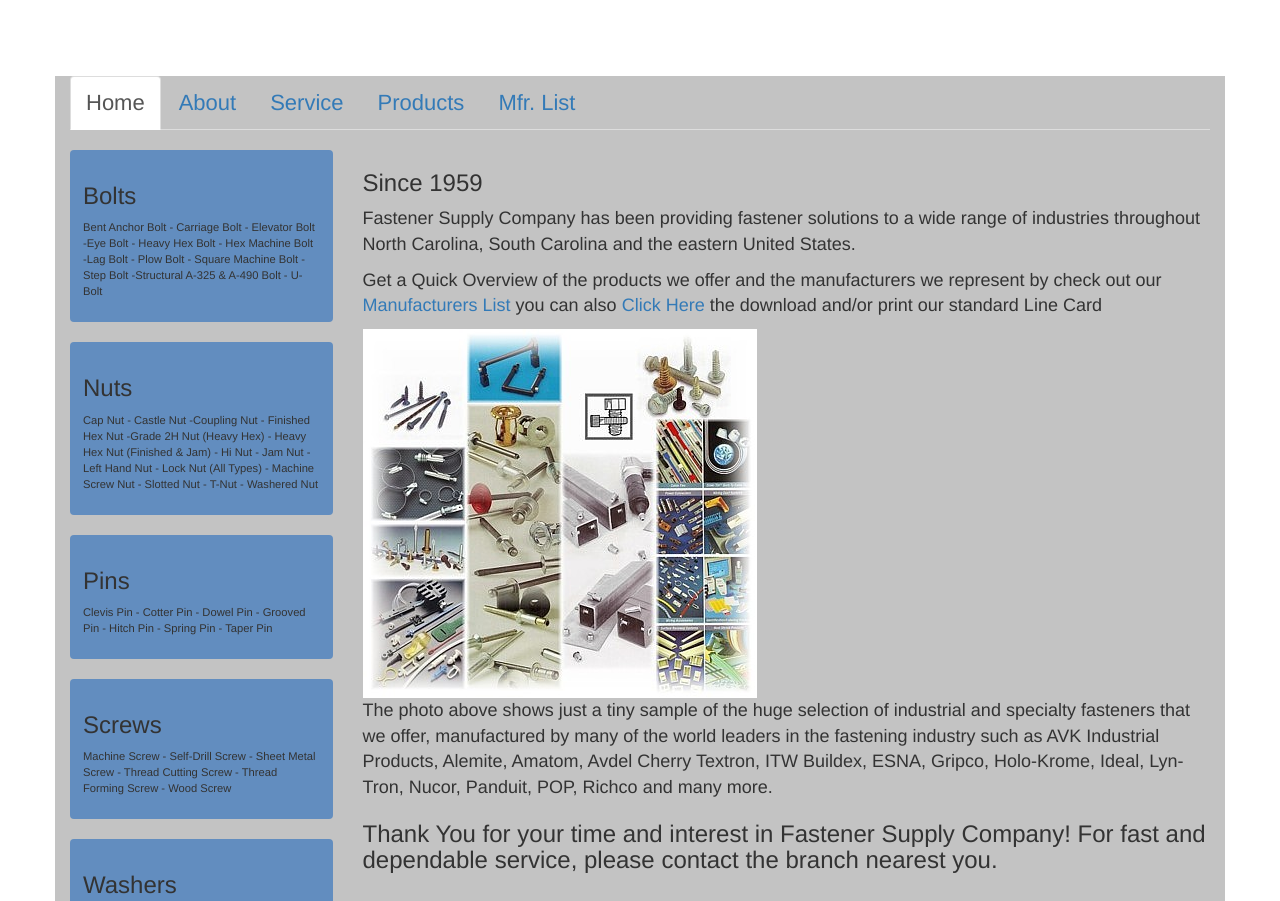
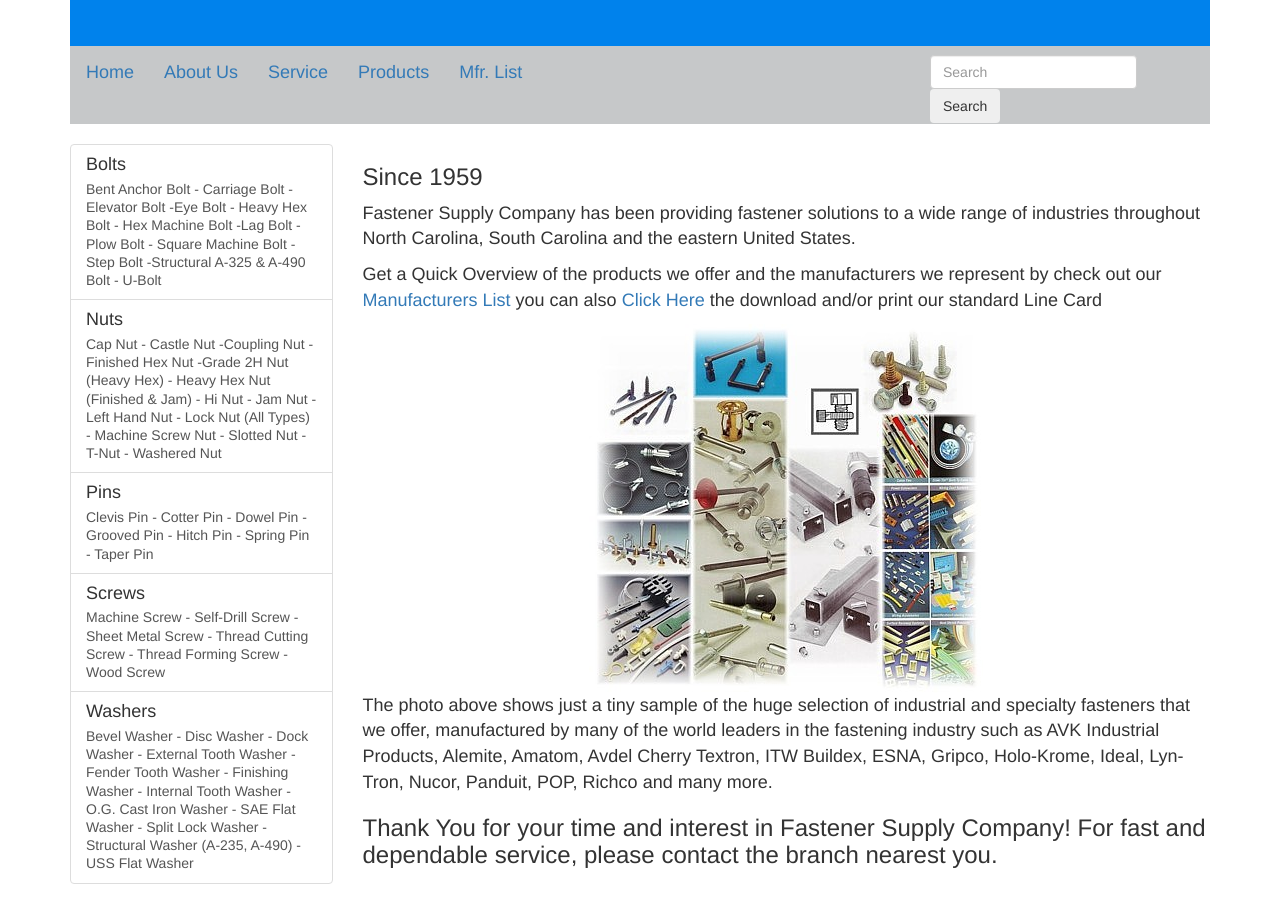
Before and after one commit to JeffwPotter/Fastener-Supply-Project, a website: page static/index.html in a window 1280 px wide. Shown: the part 194-1095 px from the top of the page. Drawn offline with Linux system fonts and the light colour scheme.

Commit message:
Major redo of index styling. updated nav, list

```diff
--- a/static/css/custom.css
+++ b/static/css/custom.css
@@ -1,19 +1,21 @@
-.container {
-  background-color: #c3c3c3;
+.container .jumbotron {
+border-radius: 0;
 }
 
 .jumbotron {
-  background-color: white;
+  background-color: #0082ec;
+  color: white;
+  margin-bottom: 0px;
+}
+.navbar {
+  background-color: #c6c8c9;
+  border-radius: 0;
+  margin-bottom: 0px;
 }
 
-
-.thumbnail {
-  font-size: .8em;
-  border: 0 none;
-  box-shadow: none;
-  background-color: #628dbf;
+.form-inline.pull-xs-right {
+    margin-top: 8px;
+    width: 271px;
+    float: right;
+    margin-right: 8px;
 }
-.main {
-  //*background-color: #617b9c;
-
-}
--- a/static/index.html
+++ b/static/index.html
@@ -4,62 +4,68 @@
   <title>Fastener Supply</title>
   <link href="css/bootstrap.min.css" rel="stylesheet">
   <style type="text/css">
-  .nav-tabs li a {font-size:22px;}
+  .navbar li a {font-size:18px;}
   </style>
   <link rel="stylesheet" type="text/css" href="css/custom.css">
   <meta name="viewport" content="width=device-width, initial-scale=1, maximum-scale=1, user-scalable=no">
 </head>
 <body>
-  <div class="jumbotron">
-    <div class="container">
+  <div class="container">
+    <div class="jumbotron">
       <h1>Fastener Supply Company</h1>
       <p>"A Complete Source for your Fastener Requirements"</p>
     </div>
   </div>
   <div class="container">
-    <div class="row">
-      <div class="col-sm-12">
-        <ul class="nav nav-tabs">
-          <li role="presentation" class="active"><a href="#">Home</a></li>
-          <li role="presentation"><a href="#">About</a></li>
-          <li role="presentation"><a href="#">Service</a></li>
-          <li role="presentation"><a href="#">Products</a></li>
-          <li role="presentation"><a href="#">Mfr. List</a></li>
-        </ul>
-      </div>
-    </div>
-    <br/>
+    <nav class="navbar navbar-dark bg-faded">
+      <ul class="nav navbar-nav">
+        <li class="nav-item active">
+          <a class="nav-link" href="#">Home <span class="sr-only">(current)</span></a>
+        </li>
+        <li class="nav-item">
+          <a class="nav-link" href="#">About Us</a>
+        </li>
+        <li class="nav-item">
+          <a class="nav-link" href="#">Service</a>
+        </li>
+        <li class="nav-item">
+          <a class="nav-link" href="#">Products</a>
+        </li>
+        <li class="nav-item">
+          <a class="nav-link" href="#">Mfr. List</a>
+        </li>
+      </ul>
+      <form class="form-inline pull-xs-right">
+        <input class="form-control" type="text" placeholder="Search">
+        <button class="btn btn-success-outline" type="submit">Search</button>
+      </form>
+    </nav>
+  </div>
+  <br/>
+  <div class="container">
     <div class="row">
       <div class="col-md-3">
-        <div class="thumbnail">
-          <div class="caption">
-            <h3>Bolts</h3>
-            <p>Bent Anchor Bolt - Carriage Bolt - Elevator Bolt -Eye Bolt - Heavy Hex Bolt - Hex Machine Bolt -Lag Bolt - Plow Bolt - Square Machine Bolt -Step Bolt -Structural A-325 & A-490 Bolt - U-Bolt</p>
-          </div>
-        </div>
-        <div class="thumbnail">
-          <div class="caption">
-            <h3>Nuts</h3>
-            <p>Cap Nut - Castle Nut -Coupling Nut - Finished Hex Nut -Grade 2H Nut (Heavy Hex) - Heavy Hex Nut (Finished & Jam) - Hi Nut - Jam Nut - Left Hand Nut - Lock Nut (All Types) - Machine Screw Nut - Slotted Nut - T-Nut - Washered Nut</p>
-          </div>
-        </div>
-        <div class="thumbnail">
-          <div class="caption">
-            <h3>Pins</h3>
-            <p>Clevis Pin - Cotter Pin - Dowel Pin - Grooved Pin - Hitch Pin - Spring Pin - Taper Pin</p>
-          </div>
-        </div>
-        <div class="thumbnail">
-          <div class="caption">
-            <h3>Screws</h3>
-            <p>Machine Screw - Self-Drill Screw - Sheet Metal Screw - Thread Cutting Screw - Thread Forming Screw - Wood Screw</p>
-          </div>
-        </div>
-        <div class="thumbnail">
-          <div class="caption">
-            <h3>Washers</h3>
-            <p>Bevel Washer - Disc Washer - Dock Washer - External Tooth Washer - Fender Tooth Washer - Finishing Washer - Internal Tooth Washer - O.G. Cast Iron Washer - SAE Flat Washer - Split Lock Washer - Structural Washer (A-235, A-490) - USS Flat Washer</p>
-          </div>
+        <div class="list-group">
+          <a href="#" class="list-group-item">
+            <h4 class="list-group-item-heading">Bolts</h4>
+            <p class="list-group-item-text">Bent Anchor Bolt - Carriage Bolt - Elevator Bolt -Eye Bolt - Heavy Hex Bolt - Hex Machine Bolt -Lag Bolt - Plow Bolt - Square Machine Bolt -Step Bolt -Structural A-325 & A-490 Bolt - U-Bolt</p>
+          </a>
+          <a href="#" class="list-group-item">
+            <h4 class="list-group-item-heading">Nuts</h4>
+            <p class="list-group-item-text">Cap Nut - Castle Nut -Coupling Nut - Finished Hex Nut -Grade 2H Nut (Heavy Hex) - Heavy Hex Nut (Finished & Jam) - Hi Nut - Jam Nut - Left Hand Nut - Lock Nut (All Types) - Machine Screw Nut - Slotted Nut - T-Nut - Washered Nut</p>
+          </a>
+          <a href="#" class="list-group-item">
+            <h4 class="list-group-item-heading">Pins</h4>
+            <p class="list-group-item-text">Clevis Pin - Cotter Pin - Dowel Pin - Grooved Pin - Hitch Pin - Spring Pin - Taper Pin</p>
+          </a>
+          <a href="#" class="list-group-item">
+            <h4 class="list-group-item-heading">Screws</h4>
+            <p class="list-group-item-text">Machine Screw - Self-Drill Screw - Sheet Metal Screw - Thread Cutting Screw - Thread Forming Screw - Wood Screw</p>
+          </a>
+          <a href="#" class="list-group-item">
+            <h4 class="list-group-item-heading">Washers</h4>
+            <p class="list-group-item-text">Bevel Washer - Disc Washer - Dock Washer - External Tooth Washer - Fender Tooth Washer - Finishing Washer - Internal Tooth Washer - O.G. Cast Iron Washer - SAE Flat Washer - Split Lock Washer - Structural Washer (A-235, A-490) - USS Flat Washer</p>
+          </a>
         </div>
       </div>
       <div class="col-md-9">
@@ -67,12 +73,16 @@
           <h3>Since 1959</h3>
           <p style="font-size: 18px">Fastener Supply Company has been providing fastener solutions to a wide range of industries throughout North Carolina, South Carolina and the eastern United States.</p>
           <p style="font-size: 18px">Get a Quick Overview of the products we offer and the manufacturers we represent by check out our <a href=#>Manufacturers List</a> you can also <a href=#>Click Here</a> the download and/or print our standard Line Card</p>
-          <img src="img/collage1.jpg" align="center">
+          <div style="text-align: center">
+            <img class="collage1" src="img/collage1.jpg">
+          </div>
           <p style="font-size: 18px">The photo above shows just a tiny sample of the huge selection of industrial and specialty fasteners that we offer, manufactured by many of the world leaders in the fastening industry such as AVK Industrial Products, Alemite, Amatom, Avdel Cherry Textron, ITW Buildex, ESNA, Gripco, Holo-Krome, Ideal, Lyn-Tron, Nucor, Panduit, POP, Richco and many more.</p>
           <h3>Thank You for your time and interest in Fastener Supply Company! For fast and dependable service, please contact the branch nearest you.</h3>
         </div>
       </div>
     </div>
   </div>
+</div>
+</div>
 </body>
 </html>
```
